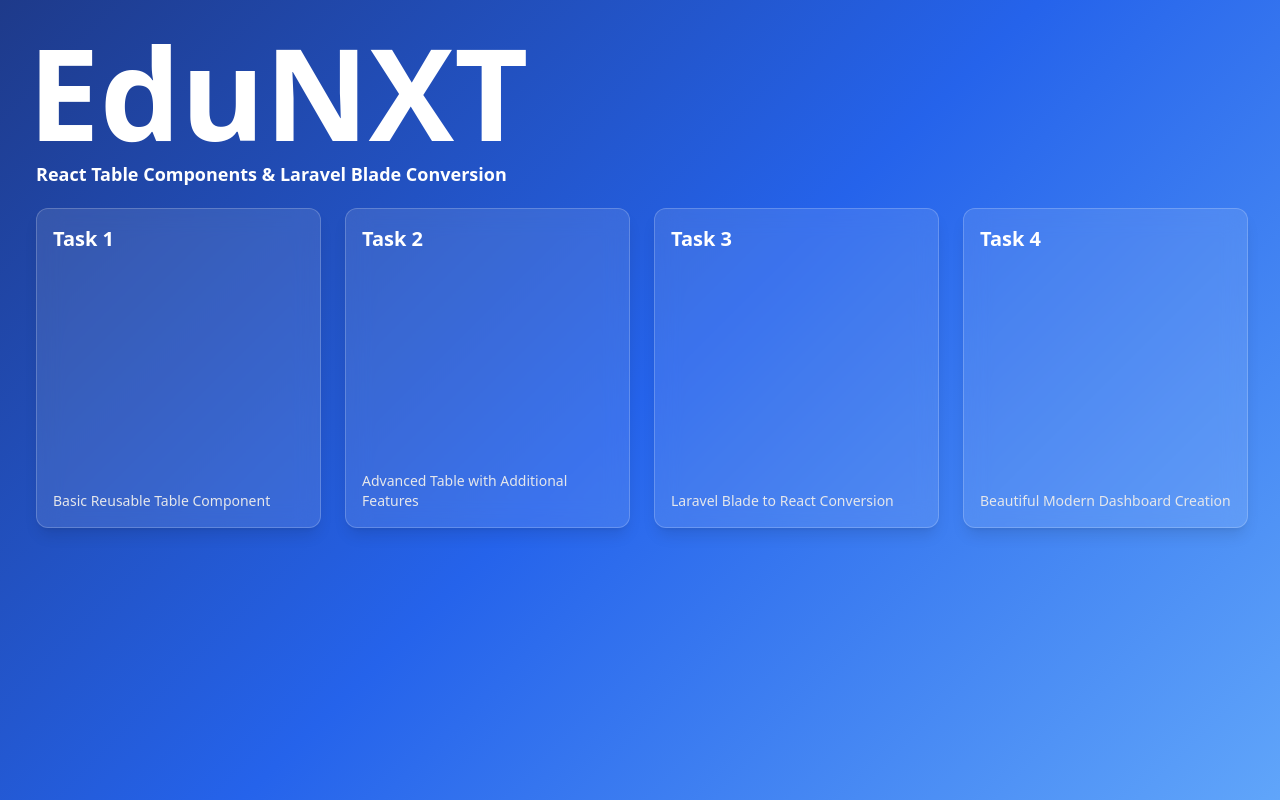
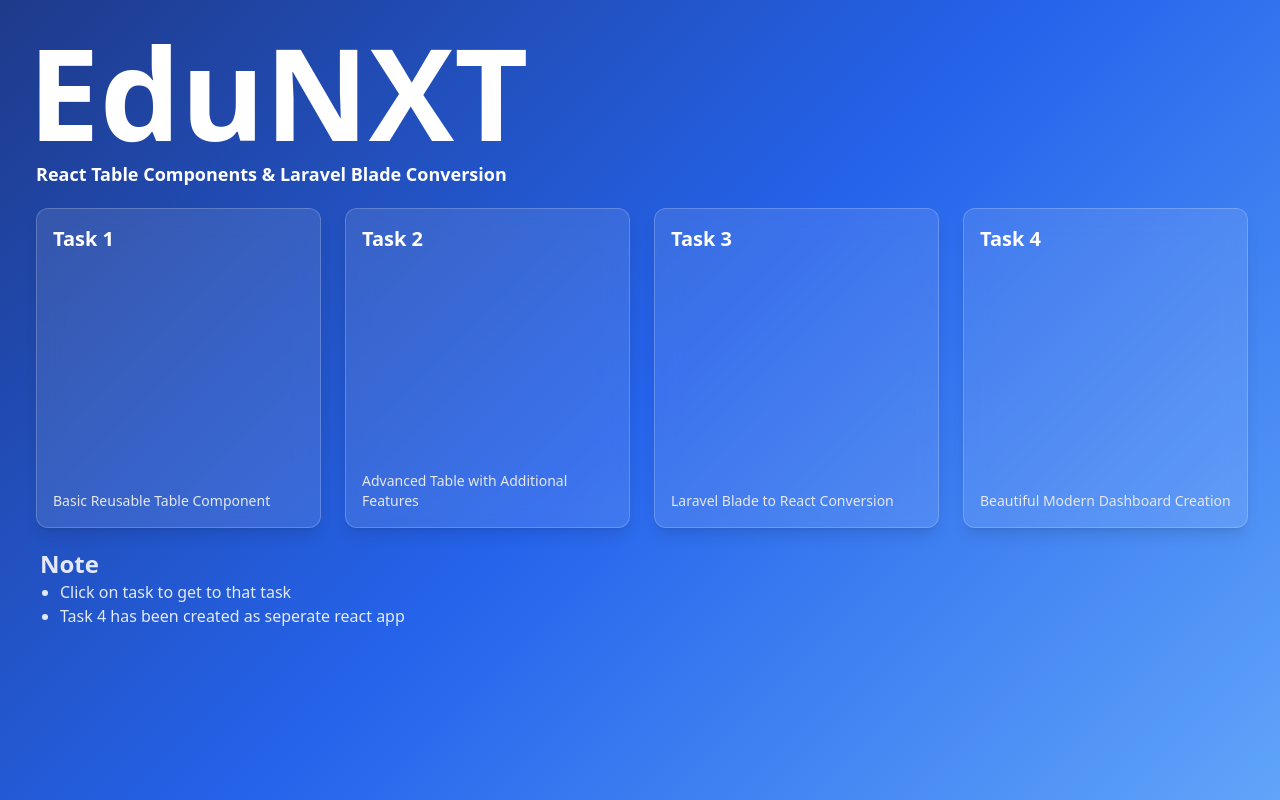
Before and after one commit to kumawat30rahul/eduNxt, a React (Vite) app: page / in a window 1280 px wide. Built offline with nearby package versions, Linux system fonts and the light colour scheme.

Commit message:
fix: added route for 4th task, imported common button

```diff
--- a/src/components/allTasks/allTasks.jsx
+++ b/src/components/allTasks/allTasks.jsx
@@ -24,7 +24,7 @@
     {
       label: "Task 4",
       value: "task4",
-      route: "",
+      route: "https://edu-nxt-task4.vercel.app/",
       description: "Beautiful Modern Dashboard Creation",
     },
   ];
@@ -44,7 +44,12 @@
         backdrop-blur-md bg-white/10 border border-white/20 shadow-lg
         flex flex-col justify-between p-4
         hover:bg-white/20 hover:shadow-xl hover:scale-101`}
-            onClick={() => navigate(item.route)}
+            onClick={() => {
+              if (item.value === "task4") {
+                return window.open(item.route, "_blank");
+              }
+              navigate(item.route);
+            }}
           >
             <div>
               <h2 className="text-xl font-semibold text-white">
@@ -56,7 +61,15 @@
           </div>
         ))}
       </div>
-      <div></div>
+      <div className="mt-2 pl-5">
+        <span className="text-2xl font-bold">Note</span>
+        <ul className="list-disc">
+          <li className="ml-5">Click on task to get to that task</li>
+          <li className="ml-5">
+            Task 4 has been created as seperate react app
+          </li>
+        </ul>
+      </div>
     </div>
   );
 };
--- a/src/task1/task1.jsx
+++ b/src/task1/task1.jsx
@@ -2,6 +2,7 @@
 import BackButton from "../components/backButton/BackButton";
 import UsersList from "../components/users/UsersList";
 import PostsList from "../components/posts/PostsList";
+import CommonButton from "../components/commonButton/CommonButton";
 
 const TaskOne = () => {
   const [selectedTab, setSelectedTab] = useState("users");
```
